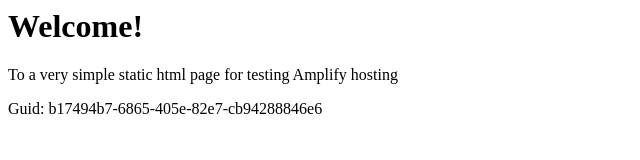
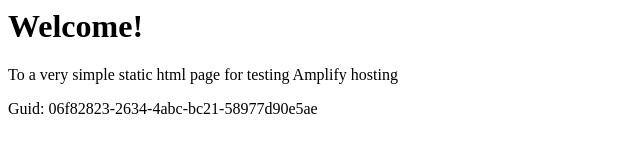
Before and after one commit to aws-aemilia-kix/Github-PR-Commit-Integration-Test-DoNotTouch-Gith-BKMSSQOA-v1-preprod-ap-northeast-3, a website: page src/index.html in a window 1280 px wide. Shown: the full height of the page, 0-640 px from the left. Drawn offline with Linux system fonts and the light colour scheme.

Commit message:
commit from integ tests

```diff
--- a/src/index.html
+++ b/src/index.html
@@ -12,6 +12,6 @@
 <body>
     <h1>Welcome!</h1>
     <p>To a very simple static html page for testing Amplify hosting</p>
-    <p>Guid: b17494b7-6865-405e-82e7-cb94288846e6</p></body>
+    <p>Guid: 06f82823-2634-4abc-bc21-58977d90e5ae</p></body>
 
 </html>
```
